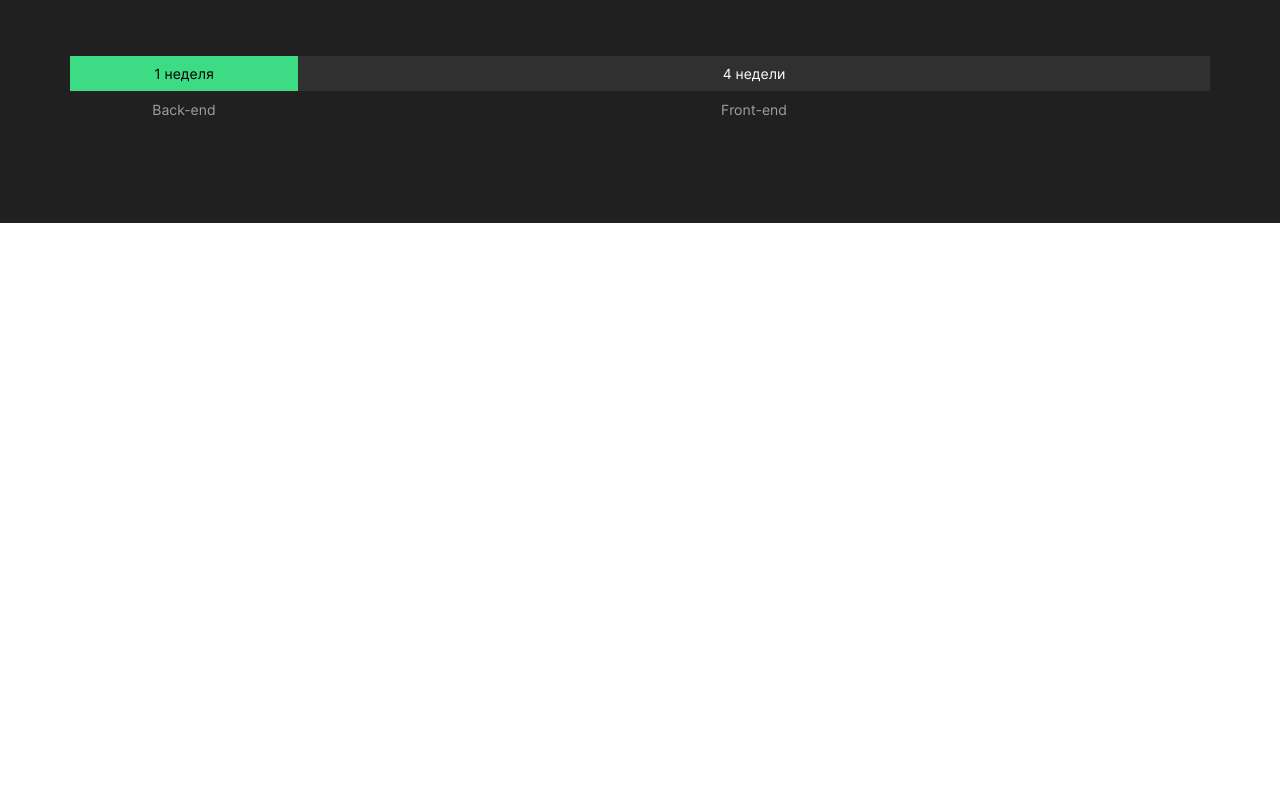
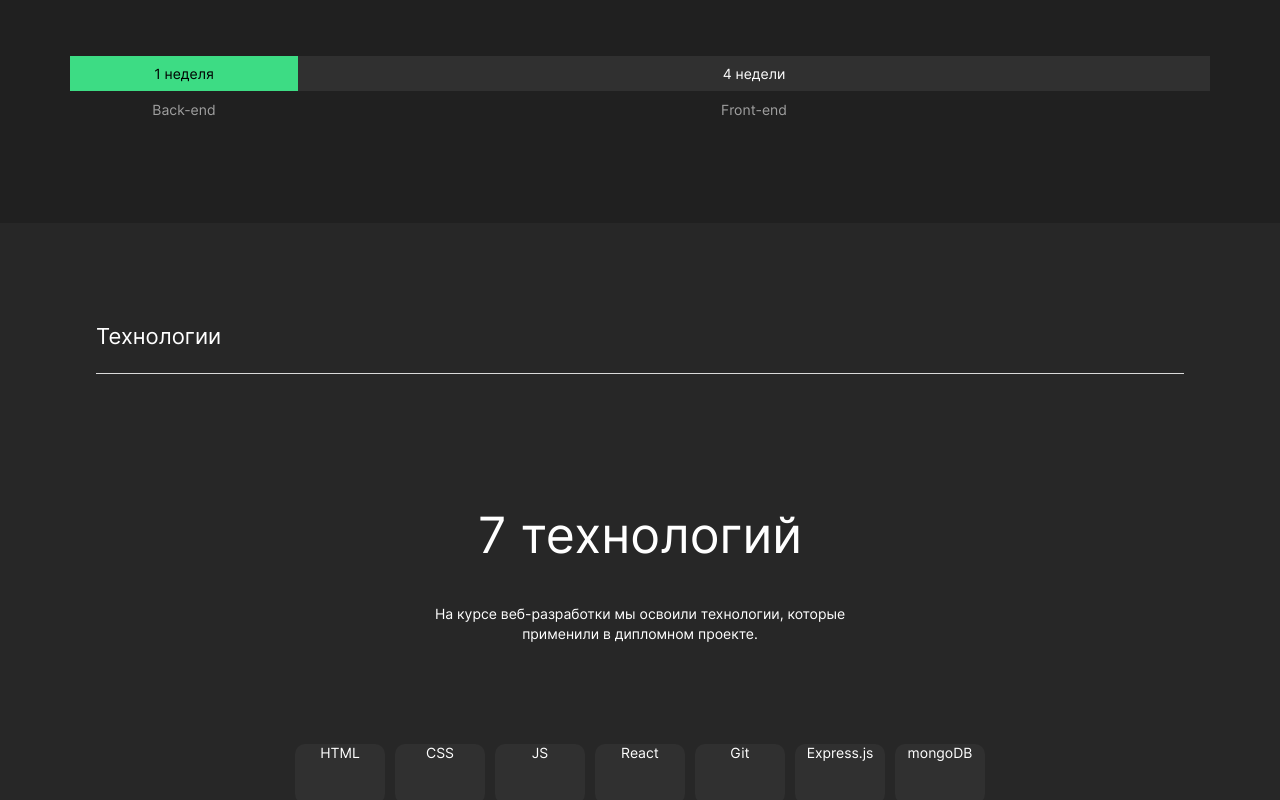
Before and after one commit to Ilina-malina/movies-explorer-frontend, a React (Create React App) app: page / in a window 1280 px wide. Shown: the part 376-1176 px from the top of the page. Before the commit the page ends 800 px from the top, so only its background shows below. Built offline with nearby package versions, Linux system fonts and the light colour scheme.

Commit message:
techs section dd

```diff
--- a/src/components/AboutProject/AboutProject.js
+++ b/src/components/AboutProject/AboutProject.js
@@ -1,6 +1,6 @@
 import '../AboutProject/AboutProject.css';
 
-function AboutProject(props) {
+function AboutProject() {
     return (
         <section className="project">
             <h3 className="project__title">О проекте</h3>
--- a/src/components/Main/Main.js
+++ b/src/components/Main/Main.js
@@ -1,8 +1,13 @@
 import AboutProject from "../AboutProject/AboutProject.js";
+import Techs from "../Techs/Techs.js";
 
-function Main(props) {
+function Main() {
     return (
-        <AboutProject />
+        <div className="main">
+            <AboutProject />
+            <Techs />
+        </div>
+
     )
 }
 
--- a/src/components/Techs/Techs.css
+++ b/src/components/Techs/Techs.css
@@ -0,0 +1,142 @@
+.techs {
+    display: flex;
+    flex-direction: column;
+    margin: 0 auto;
+    align-items: center;
+    background-color: #202020;
+    color: #FFFFFF;
+}
+
+@media screen and (min-width:768px) {
+    .techs {
+        background-color: #272727;
+    }
+}
+
+.techs__title {
+    font-family: 'Inter', Arial, sans-serif;
+    font-style: normal;
+    font-weight: 400;
+    font-size: 18px;
+    line-height: 22px;
+    border-bottom: 1px solid #000000;
+    padding-bottom: 28px;
+    min-width: 85%;
+    text-align: left;
+    margin-bottom: 60px;
+    margin-top: 70px;
+}
+
+@media screen and (min-width:768px) {
+    .techs__title {
+        font-size: 22px;
+        line-height: 27px;
+        margin-bottom: 80px;
+        padding-bottom: 23px;
+        border-bottom: 1px solid #DADADA;
+        margin-top: 90px;
+    }
+}
+
+@media screen and (min-width:1280px) {
+    .techs__title {
+        margin-top: 100px;
+        margin-bottom: 90px;
+    }
+}
+
+.techs__info-title {
+    font-family: 'Inter', Arial, sans-serif;
+    font-style: normal;
+    font-weight: 400;
+    font-size: 30px;
+    line-height: 36px;
+    text-align: center;
+    margin-bottom: 24px;
+}
+
+@media screen and (min-width:768px) {
+    .techs__info-title {
+        font-size: 50px;
+        line-height: 58px;
+        margin-bottom: 22px;
+    }
+}
+
+@media screen and (min-width:1280px) {
+    .techs__info-title {
+        margin-bottom: 26px;
+    }
+}
+
+.techs__info-text {
+    font-family: 'Inter', Arial, sans-serif;
+    font-style: normal;
+    font-weight: 400;
+    font-size: 11px;
+    line-height: 16px;
+    text-align: center;
+    margin-bottom: 50px;
+}
+
+@media screen and (min-width:768px) {
+    .techs__info-text {
+        font-size: 12px;
+        line-height: 18px;
+        margin-bottom: 83px;
+        max-width: 460px;
+    }
+}
+
+@media screen and (min-width:1280px) {
+    .techs__info-text {
+        font-size: 14px;
+        line-height: 20px;
+        margin-bottom: 100px;
+    }
+}
+
+.techs__container {
+    display: grid;
+    grid-template-columns: 1fr 1fr;
+    gap: 10px;
+    vertical-align: middle;
+    text-align: center;
+    margin-bottom: 70px;
+}
+
+@media screen and (min-width:768px) {
+    .techs__container {
+        grid-template-columns: repeat(7, 1fr);
+        margin-bottom: 90px;
+    }
+}
+
+@media screen and (min-width:1280px) {
+    .techs__container {
+        margin-bottom: 100px;
+    }
+}
+
+.techs__item {
+    font-family: 'Inter', Arial, sans-serif;
+    font-style: normal;
+    font-weight: 400;
+    font-size: 12px;
+    line-height: 15px;
+    border-radius: 10px;
+    background: #303030;
+    width: 84px;
+    height: 57px;
+    margin: 0;
+    vertical-align: middle;
+}
+
+@media screen and (min-width:1280px) {
+    .techs__item {
+        font-size: 14px;
+        line-height: 17px;
+        width: 90px;
+        height: 60px;
+    }
+}
--- a/src/components/Techs/Techs.js
+++ b/src/components/Techs/Techs.js
@@ -0,0 +1,22 @@
+import '../Techs/Techs.css';
+
+function Techs() {
+    return (
+        <section className="techs">
+            <h3 className="techs__title">Технологии</h3>
+            <h2 className="techs__info-title">7 технологий</h2>
+            <p className="techs__info-text">На курсе веб-разработки мы освоили технологии, которые применили в дипломном проекте.</p>
+            <div className="techs__container">
+                <p className="techs__item">HTML</p>
+                <p className="techs__item">CSS</p>
+                <p className="techs__item">JS</p>
+                <p className="techs__item">React</p>
+                <p className="techs__item">Git</p>
+                <p className="techs__item">Express.js</p>
+                <p className="techs__item">mongoDB</p>
+            </div>
+        </section>
+    )
+}
+
+export default Techs;
```
Also changed, not shown: src/index.css (line endings or trailing spaces).
